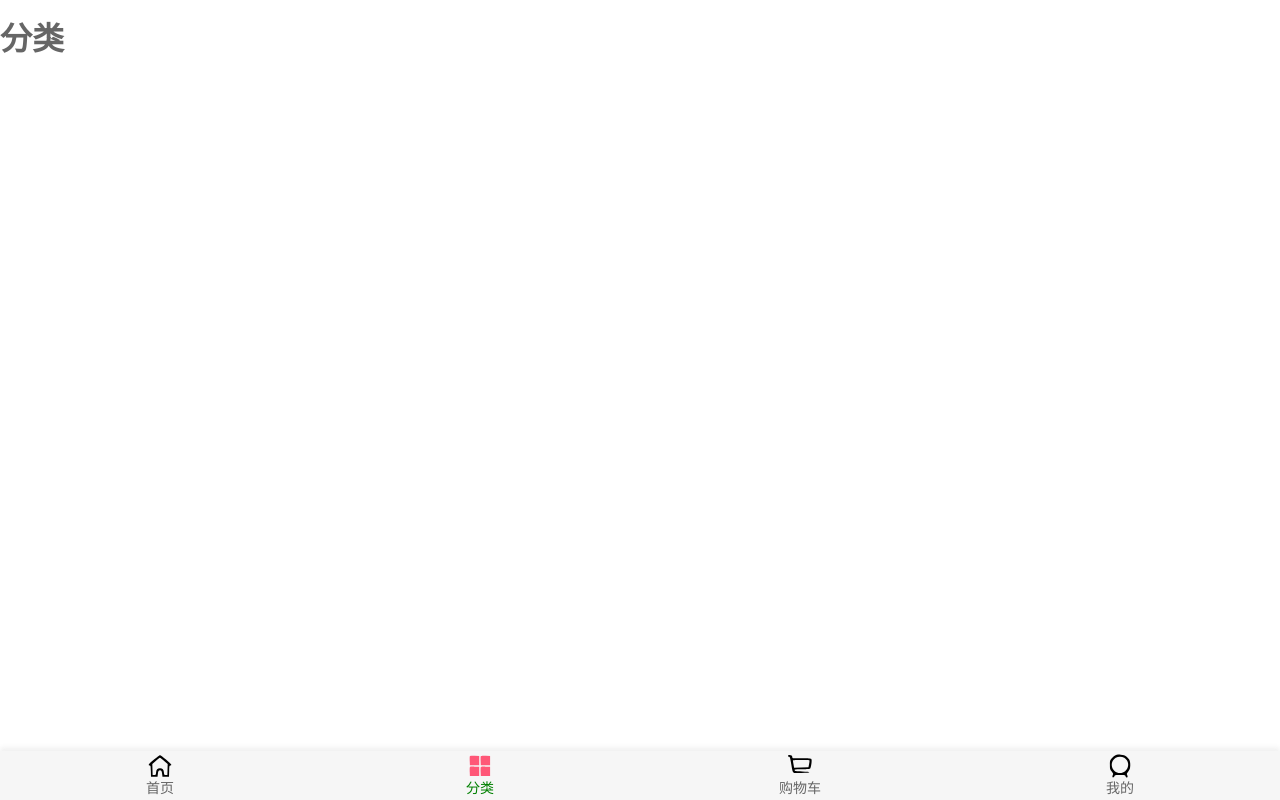
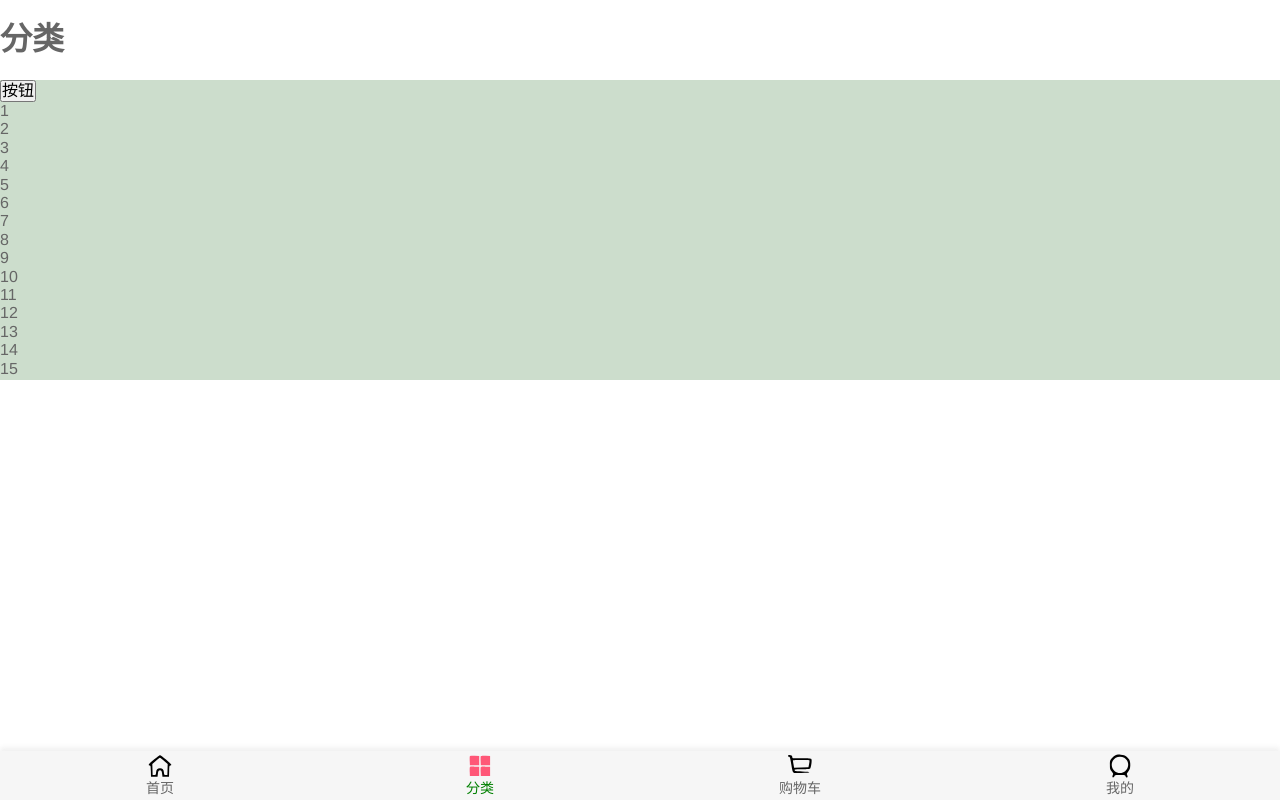
Before and after one commit to 690753315/supermall, a Vue app: page /category in a window 1280 px wide. Built offline with nearby package versions, Linux system fonts and the light colour scheme.

Commit message:
167 wei wan cheng

```diff
--- a/package.json
+++ b/package.json
@@ -8,6 +8,7 @@
   },
   "dependencies": {
     "axios": "^0.19.2",
+    "better-scroll": "^1.15.2",
     "core-js": "^3.6.4",
     "vue": "^2.6.11",
     "vue-router": "^3.1.6"
--- /dev/null
+++ b/src/components/common/scroll/Scroll.vue
@@ -0,0 +1,49 @@
+<template>
+  <div class="wrapper" ref="wrapper">
+    <div class="content">
+      <slot></slot>
+    </div>
+  </div>
+</template>
+
+<script>
+// 导入 better-scroll
+import BScroll from 'better-scroll'
+
+export default {
+  name: 'Scroll',
+  data(){
+    return {
+      bscroll: null
+    }
+  },
+  // 进行DOM操作要在mounted里进行，不能在created
+  mounted(){
+    this.bscroll = new BScroll(this.$refs.wrapper, {
+      // 默认情况下BScroll是不可以实时监听滚动位置的
+      /*
+        probe: 监测
+        0,1都不会实时监测滚动位置
+        2在手指滚动的过程会监测，手机离开后的惯性滚动不监测
+        3只要是滚动都会监测
+      */
+      probeType: 3,
+      /*
+        默认情况下BScroll禁止移动端的原生js点击事件
+        设置 click: true, 才可以点击
+      */
+      click: true,
+
+      /*
+        这个配置用于做上拉操作，默认为 false
+      */
+      pullUpLoad: true,
+    })
+
+  },
+}
+</script>
+
+<style>
+
+</style>
--- a/src/views/category/Category.vue
+++ b/src/views/category/Category.vue
@@ -1,15 +1,140 @@
 <template>
   <div>
     <h1>分类</h1>
+    <div class="wrapper">
+      <ul class="content">
+        <button @click="test">按钮</button>
+        <li>1</li>
+        <li>2</li>
+        <li>3</li>
+        <li>4</li>
+        <li>5</li>
+        <li>6</li>
+        <li>7</li>
+        <li>8</li>
+        <li>9</li>
+        <li>10</li>
+        <li>11</li>
+        <li>12</li>
+        <li>13</li>
+        <li>14</li>
+        <li>15</li>
+        <li>16</li>
+        <li>17</li>
+        <li>18</li>
+        <li>19</li>
+        <li>20</li>
+        <li>21</li>
+        <li>22</li>
+        <li>23</li>
+        <li>24</li>
+        <li>25</li>
+        <li>26</li>
+        <li>27</li>
+        <li>28</li>
+        <li>29</li>
+        <li>30</li>
+        <li>31</li>
+        <li>32</li>
+        <li>33</li>
+        <li>34</li>
+        <li>35</li>
+        <li>36</li>
+        <li>37</li>
+        <li>38</li>
+        <li>39</li>
+        <li>40</li>
+        <li>41</li>
+        <li>42</li>
+        <li>43</li>
+        <li>44</li>
+        <li>45</li>
+        <li>46</li>
+        <li>47</li>
+        <li>48</li>
+        <li>49</li>
+        <li>50</li>
+      </ul>
+    </div>
+
+
   </div>
 </template>
 
 <script>
+import BScroll from 'better-scroll'
+
 export default {
-  name: 'category'
+  name: 'category',
+  data(){
+    return {
+      bscroll: null
+    }
+  },
+  created(){
+
+  },
+  // 进行DOM操作要在mounted里进行，不能在created
+  mounted(){
+
+    this.bscroll = new BScroll(document.querySelector('.wrapper'), {
+      // 默认情况下BScroll是不可以实时监听滚动位置的
+      /*
+        probe: 监测
+        0,1都不会实时监测滚动位置
+        2在手指滚动的过程会监测，手机离开后的惯性滚动不监测
+        3只要是滚动都会监测
+      */
+      probeType: 3,
+      /*
+        默认情况下BScroll禁止移动端的原生js点击事件
+        设置 click: true, 才可以点击
+      */
+      click: true,
+
+      /*
+        这个配置用于做上拉操作，默认为 false
+      */
+      pullUpLoad: true,
+    })
+
+    /*
+      0,1都不会实时监测滚动位置，控制台不会有输出
+      2手指滚动时控制台有数据，离开后没有
+      3只要是滚动就有数据
+    */
+    // this.bscroll.on('scroll', (position) => {
+    //   console.log(position)
+    // });
+
+    /*
+      上拉操作
+    */
+    this.bscroll.on('pullingUp', (position) => {
+      console.log('上拉操作')
+
+      // 如果不加下面这一行，只会触发一次上拉操作
+      // 加个定时器，防止一直上拉加载。至少1秒才能进行一次上拉加载
+      setTimeout(() => {
+        this.bscroll.finishPullUp()
+      }, 1000)
+
+    });
+
+  },
+  methods:{
+    // 设置 click: true, 才可以点击
+    test(){
+      console.log(456)
+    }
+  }
 }
 </script>
 
 <style>
-
+  .wrapper{
+    height: 300px;
+    background-color: #cdc;
+    overflow: hidden;
+  }
 </style>
--- a/src/views/home/Home.vue
+++ b/src/views/home/Home.vue
@@ -4,6 +4,7 @@
       <div slot="center">导航栏</div>
     </nav-bar>
 
+    <scroll class="scroll">
       <!-- 用props 父组件给子组件动态传值 -->
       <home-swiper :banners="banners"></home-swiper>
 
@@ -16,6 +17,7 @@
 
       <!-- 传递要显示的商品列表的数据给子组件 -->
       <goods-list :goods="showGoods"></goods-list>
+    </scroll>
 
   </div>
 </template>
@@ -35,6 +37,8 @@
 
   // 商品列表
   import GoodsList from 'components/content/goods/GoodsList'
+
+  import Scroll from 'components/common/scroll/Scroll'
 
   // 网络请求
   import {getHomeMultidata, getHomeGoods} from 'network/home'
@@ -76,6 +80,7 @@
       FeatureView,
       TabControl,
       GoodsList,
+      Scroll
     },
     computed:{
       // tabControl显示的类型改变时
@@ -137,6 +142,10 @@
     padding-top: var(--nav-bar-height);
     /* tab-bar高度加上tab-bar的box-shadow高度，不设置商品列表的底部会被tab-bar挡住 */
     padding-bottom: calc( var(--tab-bar-height) + 3px);
+
+    position: relative;
+
+    height: 100vh;
   }
 
   .home-nav-bar{
@@ -153,4 +162,13 @@
 
     z-index: 9;
   }
+
+  .scroll{
+    position: absolute;
+    /* top: 44px;
+    bottom: 49px;
+
+    left: 0;
+    right: 0; */
+  }
 </style>
```
Lines whose indentation alone changed are shown as unchanged.
